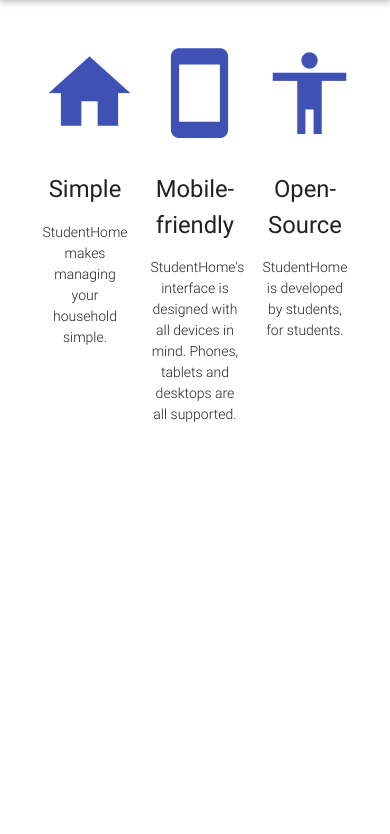
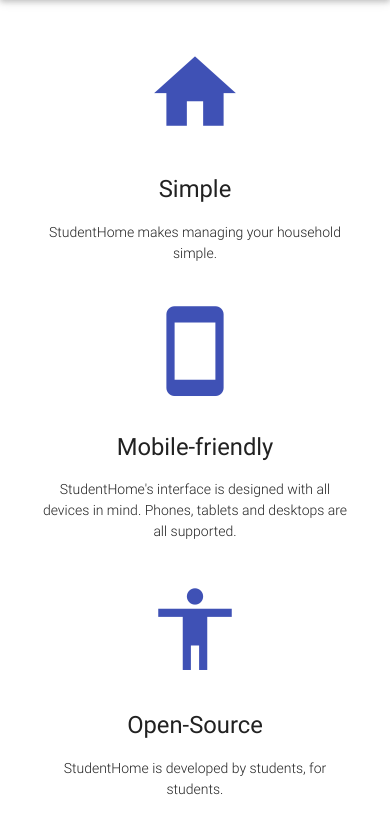
Before and after one commit to Thandruil/StudentHome, a Django app: page / in a window 390 px wide. Shown: the part 56-890 px from the top of the page. Before the commit the page ends 478 px from the top, so only its background shows below. Run offline with Django 3.2, Linux system fonts and the light colour scheme; some libraries are stand-ins or nearby versions.

Commit message:
Responsiveness

```diff
--- a/studenthome/templates/index.html
+++ b/studenthome/templates/index.html
@@ -5,7 +5,7 @@
 
     </div>
     <div class="row">
-        <div class="col s4">
+        <div class="col s12 m4">
             <div class="center promo">
                 <i class="mdi-action-home"></i>
                 <p class="promo-caption">Simple</p>
@@ -14,7 +14,7 @@
                 </p>
             </div>
         </div>
-        <div class="col s4">
+        <div class="col s12 m4">
             <div class="center promo">
                 <i class="mdi-hardware-smartphone"></i>
                 <p class="promo-caption">Mobile-friendly</p>
@@ -23,7 +23,7 @@
                 </p>
             </div>
         </div>
-        <div class="col s4">
+        <div class="col s12 m4">
             <div class="center promo">
                 <i class="mdi-action-accessibility"></i>
                 <p class="promo-caption">Open-Source</p>
```
